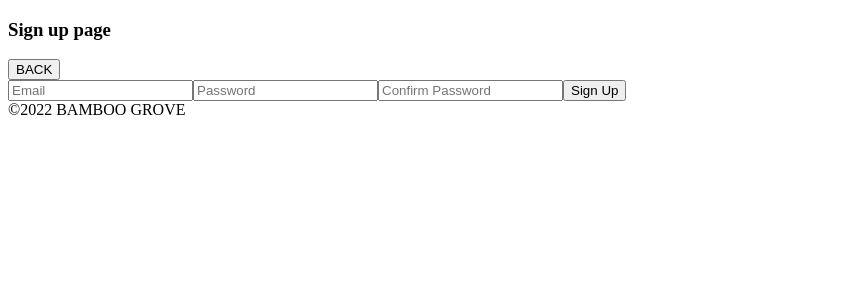
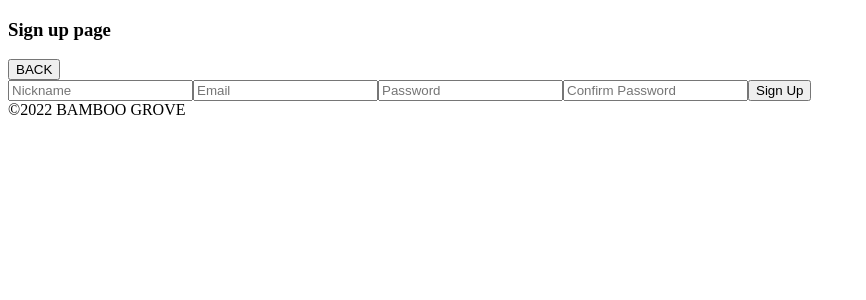
Before and after one commit to gyugle/bamboo-grove, a React (Create React App) app: page /#/signup in a window 1280 px wide. Shown: the top 300 px of the page, without its empty margins (0-866 px from the left). Built offline with nearby package versions, Linux system fonts and the light colour scheme; no server answers; sample sign-in values are in the browser's storage.

Commit message:
Set user persistence and function that edit user nickname.

```diff
--- a/src/routes/SignUp.js
+++ b/src/routes/SignUp.js
@@ -1,9 +1,16 @@
-import { createUserWithEmailAndPassword } from 'firebase/auth';
+import {
+  browserSessionPersistence,
+  createUserWithEmailAndPassword,
+  setPersistence,
+  updateProfile,
+} from 'firebase/auth';
+
 import React, { useState } from 'react';
 import { useNavigate } from 'react-router-dom';
 import { auth } from '../firebase';
 
 function SignUp() {
+  const [nickname, setNickname] = useState('');
   const [email, setEmail] = useState('');
   const [password, setPassword] = useState('');
   const [confPassword, setConfPassword] = useState('');
@@ -19,6 +26,8 @@ function SignUp() {
       setPassword(value);
     } else if (name === 'confPassword') {
       setConfPassword(value);
+    } else if (name === 'nickname') {
+      setNickname(value);
     }
   };
 
@@ -26,15 +35,18 @@ function SignUp() {
   const onSubmit = (event) => {
     event.preventDefault();
     if (password === confPassword) {
-      createUserWithEmailAndPassword(auth, email, password)
-        .then(() => {
-          navigate('/');
-        })
+      setPersistence(auth, browserSessionPersistence)
+        .then(() =>
+          createUserWithEmailAndPassword(auth, email, password).then((user) => {
+            updateProfile(user.user, { displayName: nickname });
+            navigate('/');
+          })
+        )
         .catch((err) => {
           console.log(err);
         });
     } else {
-      console.log('Passwords do not match!!');
+      window.alert('Passwords do not match!!');
     }
   };
 
@@ -43,6 +55,16 @@ function SignUp() {
       <h3>Sign up page</h3>
       <button onClick={() => navigate(-1)}>BACK</button>
       <form onSubmit={onSubmit}>
+        <input
+          onChange={onChange}
+          value={nickname}
+          type="text"
+          placeholder="Nickname"
+          name="nickname"
+          maxLength="20"
+          required
+        />
+
         <input
           onChange={onChange}
           type="email"
```
